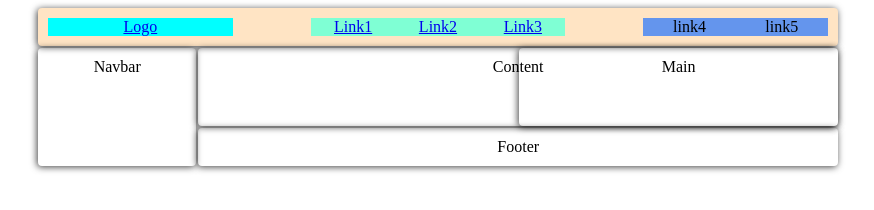
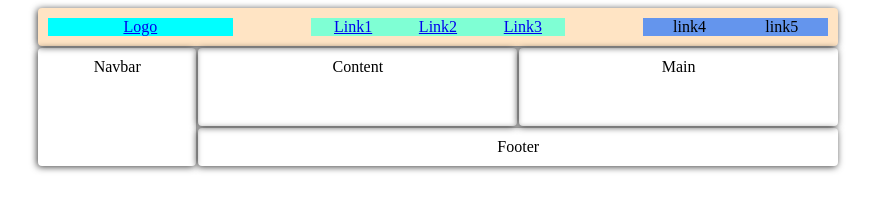
Before and after one commit to alionakaliuzhnaya/practica, a plain HTML site: page 2/index2.html in a window 1280 px wide. Shown: the whole page, without its empty margins (202-1076 px from the left). Drawn offline with Linux system fonts and the light colour scheme.

Commit message:
Update styles.css

```diff
--- a/2/styles.css
+++ b/2/styles.css
@@ -44,7 +44,7 @@
   grid-column: 1 / -1;
 }
 .main {
-  grid-column: -3 / -1;
+  grid-column: 4 / -1;
   grid-row: 2 / 4;
 }
 
@@ -53,7 +53,7 @@
   grid-row: 2 / -1;
 }
 .content {
-  grid-column: 2 / -1;
+  grid-column: 2 / 4;
   grid-row: 2 / -2;
 }
 .footer {
```
